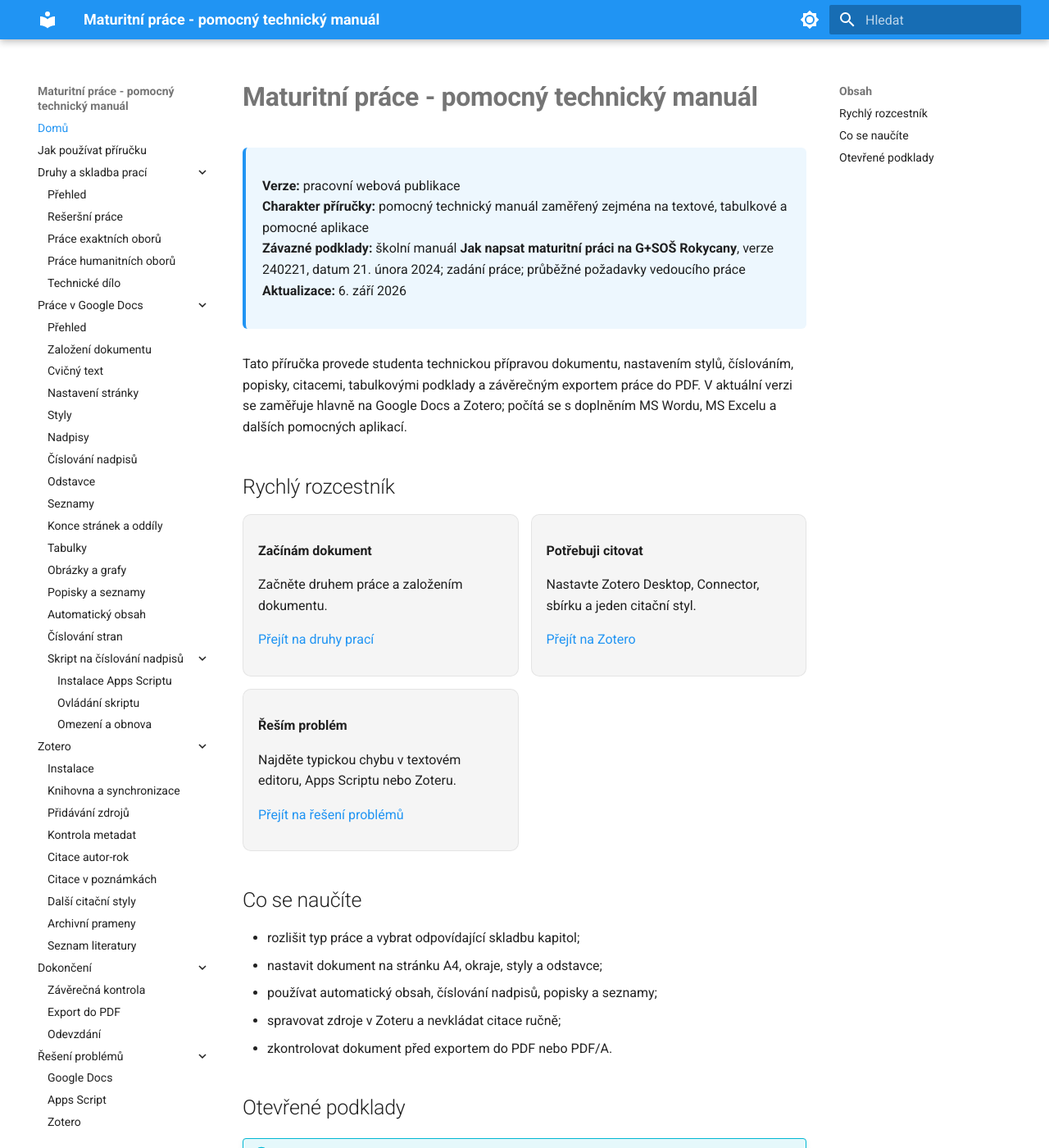
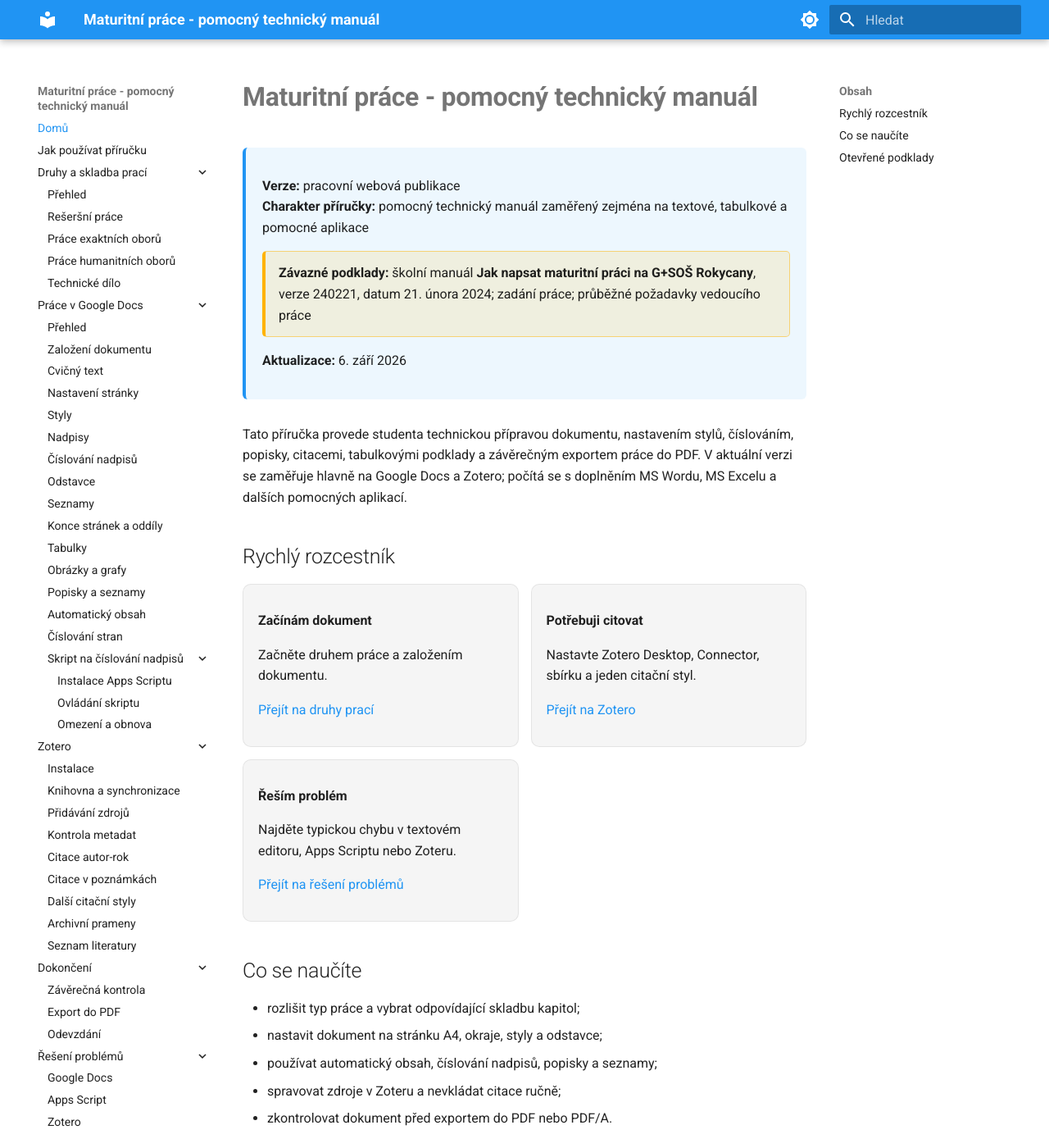
Before and after one commit to faitjaroslav-byte/maturitni_prace, an MkDocs documentation site: the page built from docs/index.md, in a window 1280 px wide and 1400 px high. Shown: the whole window at 82% size. Built offline with MkDocs 1.6.1 and Material for MkDocs 9.7.7, drawn with Linux system fonts in a browser that asks for light colours.

Commit message:
Emphasize authoritative guide sources

```diff
--- a/docs/assets/stylesheets/extra.css
+++ b/docs/assets/stylesheets/extra.css
@@ -9,6 +9,19 @@
   padding: .9rem 1rem;
   margin: 1rem 0 1.5rem;
   border-radius: .3rem;
+}
+
+.lesson-authority {
+  border: 1px solid color-mix(in srgb, #ffb300 48%, transparent);
+  border-left: 4px solid #ffb300;
+  background: color-mix(in srgb, #ffb300 12%, transparent);
+  padding: .65rem .8rem;
+  margin: .75rem 0;
+  border-radius: .25rem;
+}
+
+.lesson-authority p {
+  margin: 0;
 }
 
 .source-note {
--- a/docs/index.md
+++ b/docs/index.md
@@ -3,7 +3,9 @@
 <div class="lesson-meta" markdown>
 **Verze:** pracovní webová publikace
 **Charakter příručky:** pomocný technický manuál zaměřený zejména na textové, tabulkové a pomocné aplikace
+<div class="lesson-authority" markdown>
 **Závazné podklady:** školní manuál **Jak napsat maturitní práci na G+SOŠ Rokycany**, verze 240221, datum 21. února 2024; zadání práce; průběžné požadavky vedoucího práce
+</div>
 **Aktualizace:** 6. září 2026
 </div>
 
```
